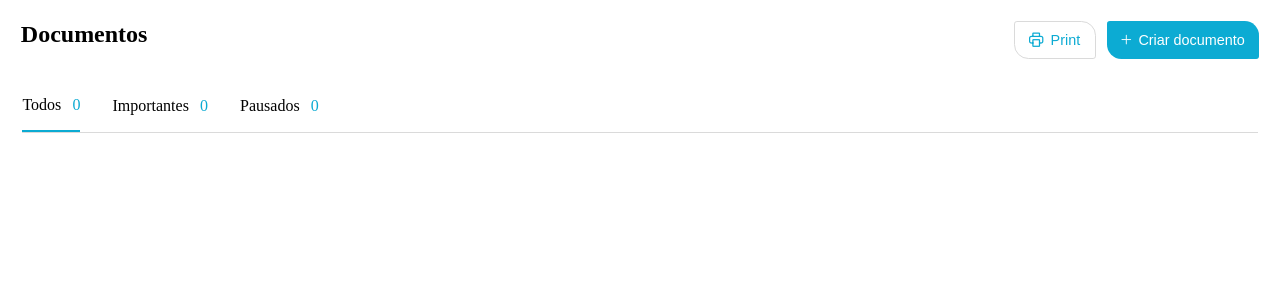
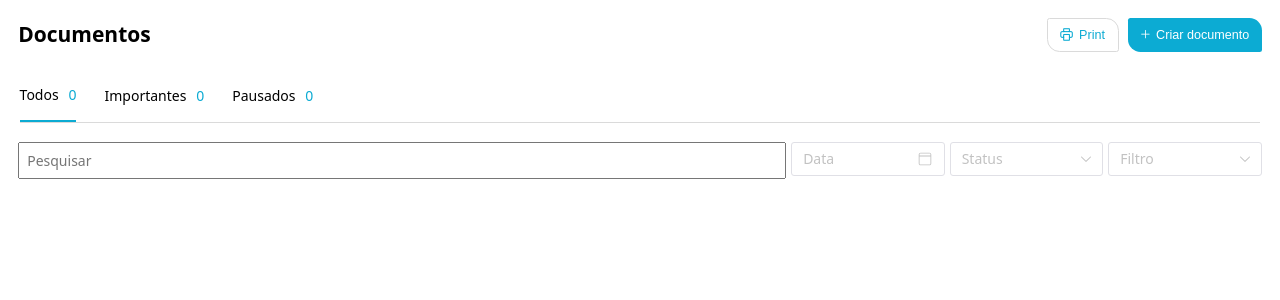
Before and after one commit to AndrewGPFranco/synch-ui, a Vue app: page /tables in a window 1280 px wide. Shown: the top 300 px of the page. Built offline with nearby package versions, Linux system fonts and the light colour scheme; sample sign-in values are in the browser's storage.

Commit message:
feat: componente com a barra de pesquisa e alguns filtros possíveis

```diff
--- /dev/null
+++ b/src/components/Finance/SearchFilter.vue
@@ -0,0 +1,52 @@
+<template>
+    <section class="container">
+        <input type="search" placeholder="Pesquisar" class="inputSearch">
+
+        <n-date-picker type="date" placeholder="Data" class="selectDate" />
+
+        <n-select class="selectStatus" v-model:value="selectedStatus" filterable placeholder="Status"
+            :options="optionsStatus" />
+
+        <n-select class="selectFilter" v-model:value="selectedFilter" filterable placeholder="Filtro"
+            :options="optionsFilter" />
+    </section>
+</template>
+
+<script setup lang="ts">
+import { ref } from 'vue';
+import { NDatePicker, NSelect } from 'naive-ui'
+
+const selectedFilter = ref<string | null>(null)
+const selectedStatus = ref<string | null>(null)
+
+const optionsStatus = ref([
+    { label: "Todos", value: "Todos" },
+    { label: "Pausados", value: "Pausados" },
+    { label: "Importantes", value: "Importantes" }
+])
+
+const optionsFilter = ref([
+    { label: "Filtro 1", value: "Filtro 1" },
+    { label: "Filtro 2", value: "Filtro 2" },
+    { label: "Filtro 3", value: "Filtro 3" }
+])
+</script>
+
+<style scoped lang="scss">
+.container {
+    display: flex;
+    padding: 1.3em;
+    justify-content: space-between;
+
+    .inputSearch {
+        padding: 0.5em;
+        width: 60vw;
+    }
+
+    .selectStatus,
+    .selectFilter,
+    .selectDate {
+        width: 12vw;
+    }
+}
+</style>
--- a/src/views/TableView.vue
+++ b/src/views/TableView.vue
@@ -1,10 +1,11 @@
 <template>
     <Navbar />
     <OptionsTable />
+    <SearchFilter />
 </template>
 
 <script setup lang="ts">
 import Navbar from '@/components/Finance/Navbar.vue';
 import OptionsTable from '@/components/Finance/OptionsTable.vue';
-
+import SearchFilter from '@/components/Finance/SearchFilter.vue';
 </script>
```
